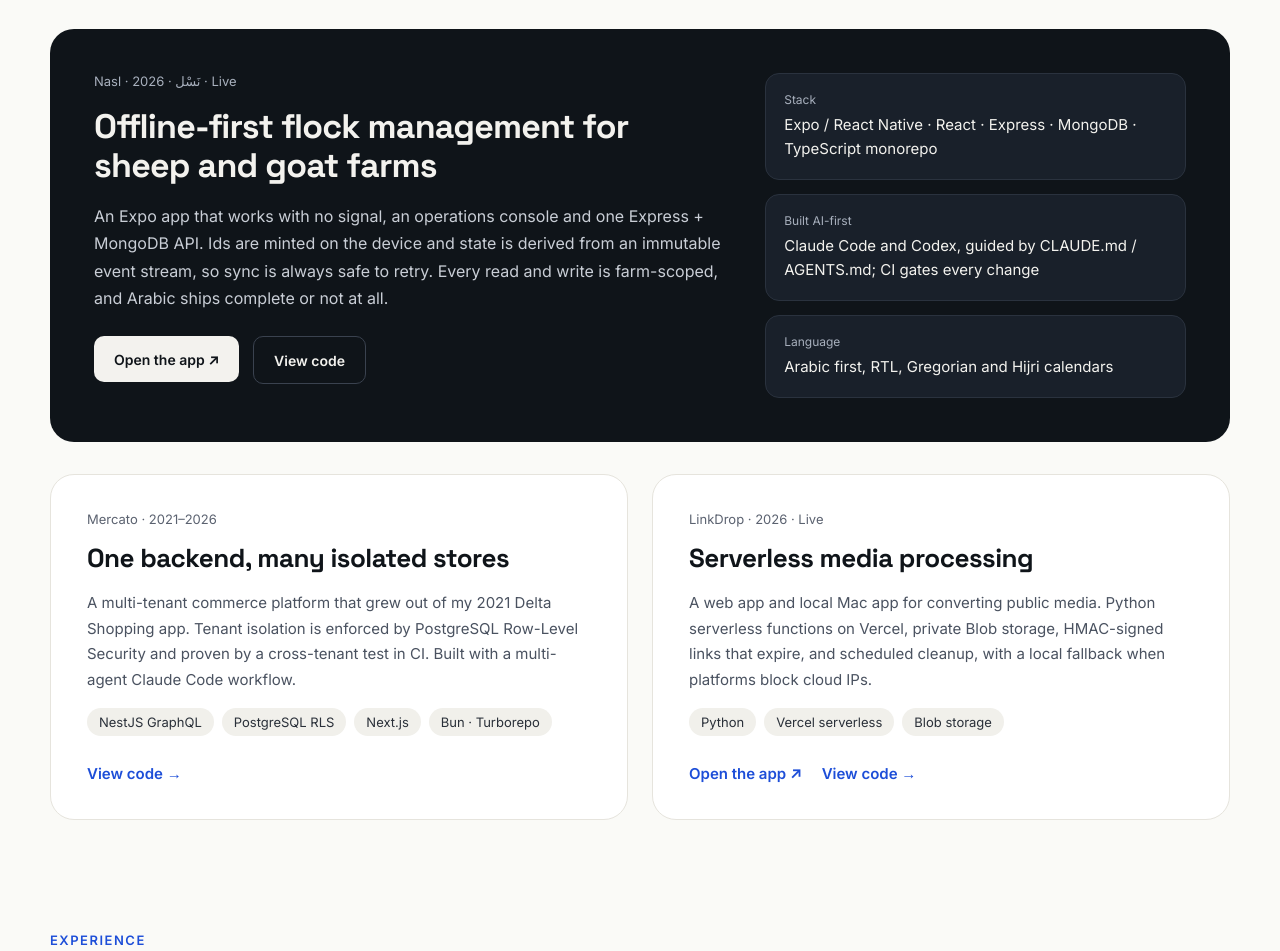
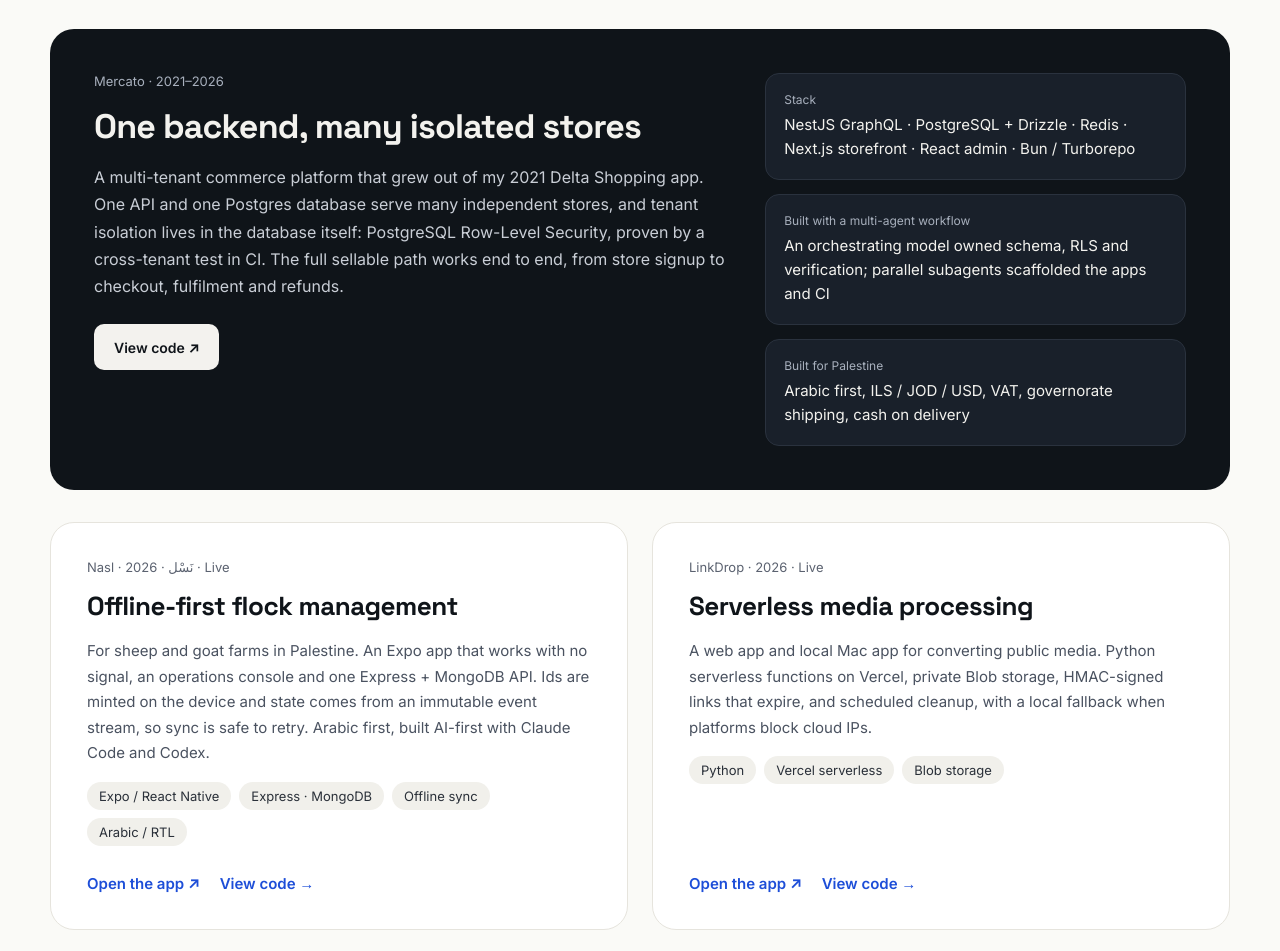
Before and after one commit to raslankiwan/raslankiwan.github.io, a plain HTML site: page index.html in a window 1280 px wide. Shown: the part 1026-1977 px from the top of the page. Drawn offline with Linux system fonts and the light colour scheme.

Commit message:
Feature Mercato as the highlighted project
Mercato takes the large card with its stack, multi-agent build and
Palestine-market details; Nasl moves into the card row beside LinkDrop.

Co-Authored-By: Claude Opus 5.5 <noreply@anthropic.com>
Claude-Session: https://claude.ai/code/session_01GRWz94eXuZHhkjpAEDCVqk

```diff
--- a/index.html
+++ b/index.html
@@ -124,43 +124,43 @@ Download CV
 
 <article class="rk-feature" style="display: grid; grid-template-columns: minmax(0, 1.2fr) minmax(0, 0.8fr); gap: 40px; padding: 44px; border-radius: 24px; background: #0F1419; color: #F3F2EE">
 <div style="display: flex; flex-direction: column; gap: 18px">
-<span style="font-size: 13px; color: #A8B0BD">Nasl · نَسْل · 2026 · Live</span>
-<h3 style="margin: 0; font-family: 'Space Grotesk', sans-serif; font-size: 34px; line-height: 1.15; letter-spacing: -0.8px">Offline-first flock management for sheep and goat farms</h3>
-<p style="margin: 0; font-size: 16px; line-height: 1.7; color: #C9CED6">An Expo app that works with no signal, an operations console and one Express + MongoDB API. Ids are minted on the device and state is derived from an immutable event stream, so sync is always safe to retry. Every read and write is farm-scoped, and Arabic ships complete or not at all.</p>
+<span style="font-size: 13px; color: #A8B0BD">Mercato · 2021–2026</span>
+<h3 style="margin: 0; font-family: 'Space Grotesk', sans-serif; font-size: 34px; line-height: 1.15; letter-spacing: -0.8px">One backend, many isolated stores</h3>
+<p style="margin: 0; font-size: 16px; line-height: 1.7; color: #C9CED6">A multi-tenant commerce platform that grew out of my 2021 Delta Shopping app. One API and one Postgres database serve many independent stores, and tenant isolation lives in the database itself: PostgreSQL Row-Level Security, proven by a cross-tenant test in CI. The full sellable path works end to end, from store signup to checkout, fulfilment and refunds.</p>
 <div style="display: flex; flex-wrap: wrap; gap: 14px; margin-top: 6px">
-<a class="rk-btn" href="https://nasl-app.vercel.app" target="_blank" rel="noopener noreferrer" style="height: 46px; padding: 0 20px; display: inline-flex; align-items: center; border-radius: 10px; background: #F3F2EE; color: #0F1419; font-weight: 600; font-size: 14px; text-decoration: none">Open the app ↗</a>
-<a class="rk-btn" href="https://github.com/raslankiwan/nasl" target="_blank" rel="noopener noreferrer" style="height: 46px; padding: 0 20px; display: inline-flex; align-items: center; border-radius: 10px; border: 1px solid #3A424F; color: #F3F2EE; font-weight: 600; font-size: 14px; text-decoration: none">View code</a>
+<a class="rk-btn" href="https://github.com/raslankiwan/Delta-Shopping-Backend" target="_blank" rel="noopener noreferrer" style="height: 46px; padding: 0 20px; display: inline-flex; align-items: center; border-radius: 10px; background: #F3F2EE; color: #0F1419; font-weight: 600; font-size: 14px; text-decoration: none">View code ↗</a>
 </div>
 </div>
 <div style="display: flex; flex-direction: column; gap: 14px; justify-content: center">
 <div style="padding: 18px; border-radius: 14px; background: #19202A; border: 1px solid #2A323E">
 <span style="display: block; font-size: 12px; color: #A8B0BD; margin-bottom: 6px">Stack</span>
-<span style="font-size: 15px; line-height: 1.6">Expo / React Native · React · Express · MongoDB · TypeScript monorepo</span>
+<span style="font-size: 15px; line-height: 1.6">NestJS GraphQL · PostgreSQL + Drizzle · Redis · Next.js storefront · React admin · Bun / Turborepo</span>
 </div>
 <div style="padding: 18px; border-radius: 14px; background: #19202A; border: 1px solid #2A323E">
-<span style="display: block; font-size: 12px; color: #A8B0BD; margin-bottom: 6px">Built AI-first</span>
-<span style="font-size: 15px; line-height: 1.6">Claude Code and Codex, guided by CLAUDE.md / AGENTS.md; CI gates every change</span>
+<span style="display: block; font-size: 12px; color: #A8B0BD; margin-bottom: 6px">Built with a multi-agent workflow</span>
+<span style="font-size: 15px; line-height: 1.6">An orchestrating model owned schema, RLS and verification; parallel subagents scaffolded the apps and CI</span>
 </div>
 <div style="padding: 18px; border-radius: 14px; background: #19202A; border: 1px solid #2A323E">
-<span style="display: block; font-size: 12px; color: #A8B0BD; margin-bottom: 6px">Language</span>
-<span style="font-size: 15px; line-height: 1.6">Arabic first, RTL, Gregorian and Hijri calendars</span>
+<span style="display: block; font-size: 12px; color: #A8B0BD; margin-bottom: 6px">Built for Palestine</span>
+<span style="font-size: 15px; line-height: 1.6">Arabic first, ILS / JOD / USD, VAT, governorate shipping, cash on delivery</span>
 </div>
 </div>
 </article>
 
 <div class="rk-projects" style="display: grid; grid-template-columns: repeat(2, minmax(0, 1fr)); gap: 24px">
 <article style="padding: 36px; border-radius: 24px; background: #FFFFFF; border: 1px solid #E6E4DD; display: flex; flex-direction: column; gap: 16px">
-<span style="font-size: 13px; color: #5B6270">Mercato · 2021–2026</span>
-<h3 style="margin: 0; font-family: 'Space Grotesk', sans-serif; font-size: 26px; line-height: 1.2; letter-spacing: -0.5px">One backend, many isolated stores</h3>
-<p style="margin: 0; font-size: 15px; line-height: 1.7; color: #4A5260">A multi-tenant commerce platform that grew out of my 2021 Delta Shopping app. Tenant isolation is enforced by PostgreSQL Row-Level Security and proven by a cross-tenant test in CI. Built with a multi-agent Claude Code workflow.</p>
+<span style="font-size: 13px; color: #5B6270">Nasl · نَسْل · 2026 · Live</span>
+<h3 style="margin: 0; font-family: 'Space Grotesk', sans-serif; font-size: 26px; line-height: 1.2; letter-spacing: -0.5px">Offline-first flock management</h3>
+<p style="margin: 0; font-size: 15px; line-height: 1.7; color: #4A5260">For sheep and goat farms in Palestine. An Expo app that works with no signal, an operations console and one Express + MongoDB API. Ids are minted on the device and state comes from an immutable event stream, so sync is safe to retry. Arabic first, built AI-first with Claude Code and Codex.</p>
 <div style="display: flex; flex-wrap: wrap; gap: 8px">
-<span style="padding: 6px 12px; border-radius: 999px; background: #F1F0EB; font-size: 13px; color: #2A3039">NestJS GraphQL</span>
-<span style="padding: 6px 12px; border-radius: 999px; background: #F1F0EB; font-size: 13px; color: #2A3039">PostgreSQL RLS</span>
-<span style="padding: 6px 12px; border-radius: 999px; background: #F1F0EB; font-size: 13px; color: #2A3039">Next.js</span>
-<span style="padding: 6px 12px; border-radius: 999px; background: #F1F0EB; font-size: 13px; color: #2A3039">Bun · Turborepo</span>
+<span style="padding: 6px 12px; border-radius: 999px; background: #F1F0EB; font-size: 13px; color: #2A3039">Expo / React Native</span>
+<span style="padding: 6px 12px; border-radius: 999px; background: #F1F0EB; font-size: 13px; color: #2A3039">Express · MongoDB</span>
+<span style="padding: 6px 12px; border-radius: 999px; background: #F1F0EB; font-size: 13px; color: #2A3039">Offline sync</span>
+<span style="padding: 6px 12px; border-radius: 999px; background: #F1F0EB; font-size: 13px; color: #2A3039">Arabic / RTL</span>
 </div>
 <div style="display: flex; gap: 20px; margin-top: auto; padding-top: 12px; font-size: 15px; font-weight: 600">
-<a class="rk-card-link" href="https://github.com/raslankiwan/Delta-Shopping-Backend" target="_blank" rel="noopener noreferrer" style="color: #1D4ED8; text-decoration: none">View code →</a>
+<a class="rk-card-link" href="https://nasl-app.vercel.app" target="_blank" rel="noopener noreferrer" style="color: #1D4ED8; text-decoration: none">Open the app ↗</a>
+<a class="rk-card-link" href="https://github.com/raslankiwan/nasl" target="_blank" rel="noopener noreferrer" style="color: #1D4ED8; text-decoration: none">View code →</a>
 </div>
 </article>
 <article style="padding: 36px; border-radius: 24px; background: #FFFFFF; border: 1px solid #E6E4DD; display: flex; flex-direction: column; gap: 16px">
```
